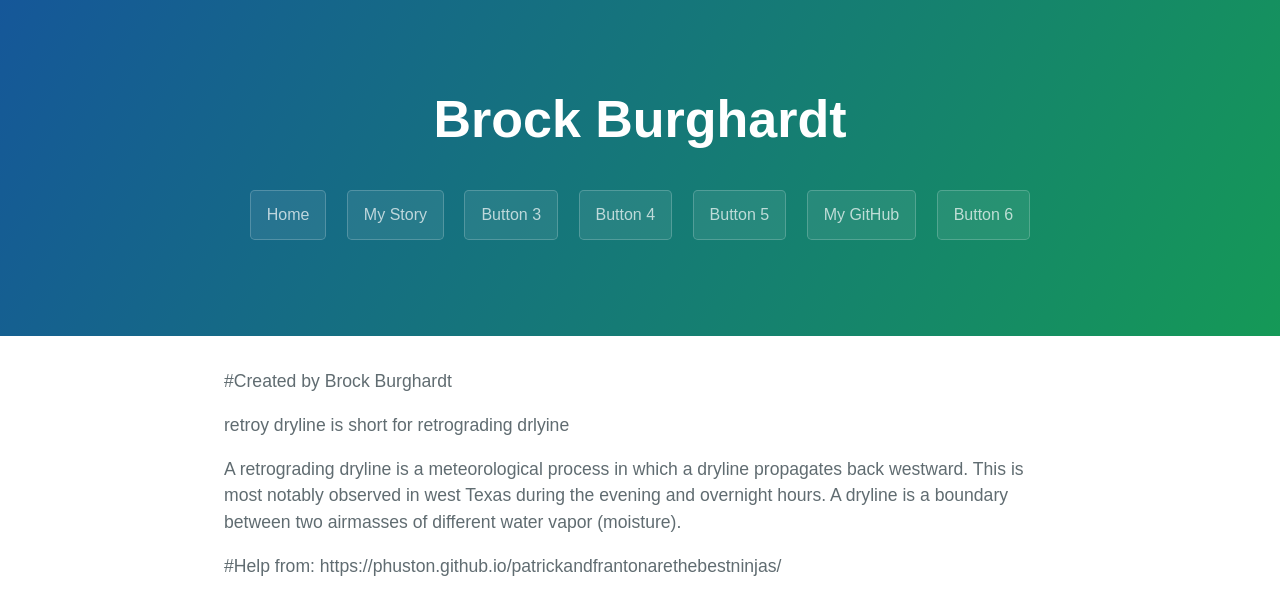
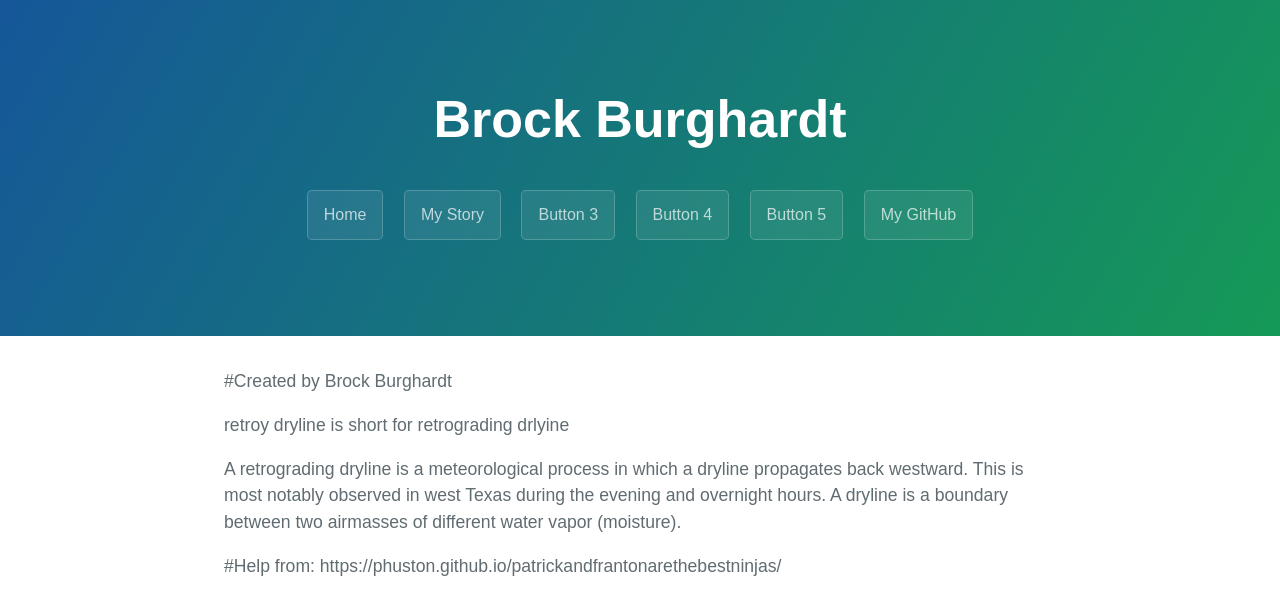
Before and after one commit to retrodryline-zz/retrodryline.github.io, a Jekyll site: the page built from retro.md, in a window 1280 px wide. Shown: the top 615 px of the page. Built offline with Jekyll 4.4.1, drawn with Linux system fonts in a browser that asks for light colours.

Commit message:
Update template.html

```diff
--- a/_layouts/template.html
+++ b/_layouts/template.html
@@ -85,8 +85,6 @@
        <a href="mystory" class="btn">Button 4</a>
        <a href="mystory" class="btn">Button 5</a>
        <a href="https://github.com/retrodryline" class="btn" target="_blank" rel="noopener noreferrer">My GitHub</a>
-       <a href="mystory" class="btn">Button 6</a>
-
     </section>
 
     <section class="main-content">
```
